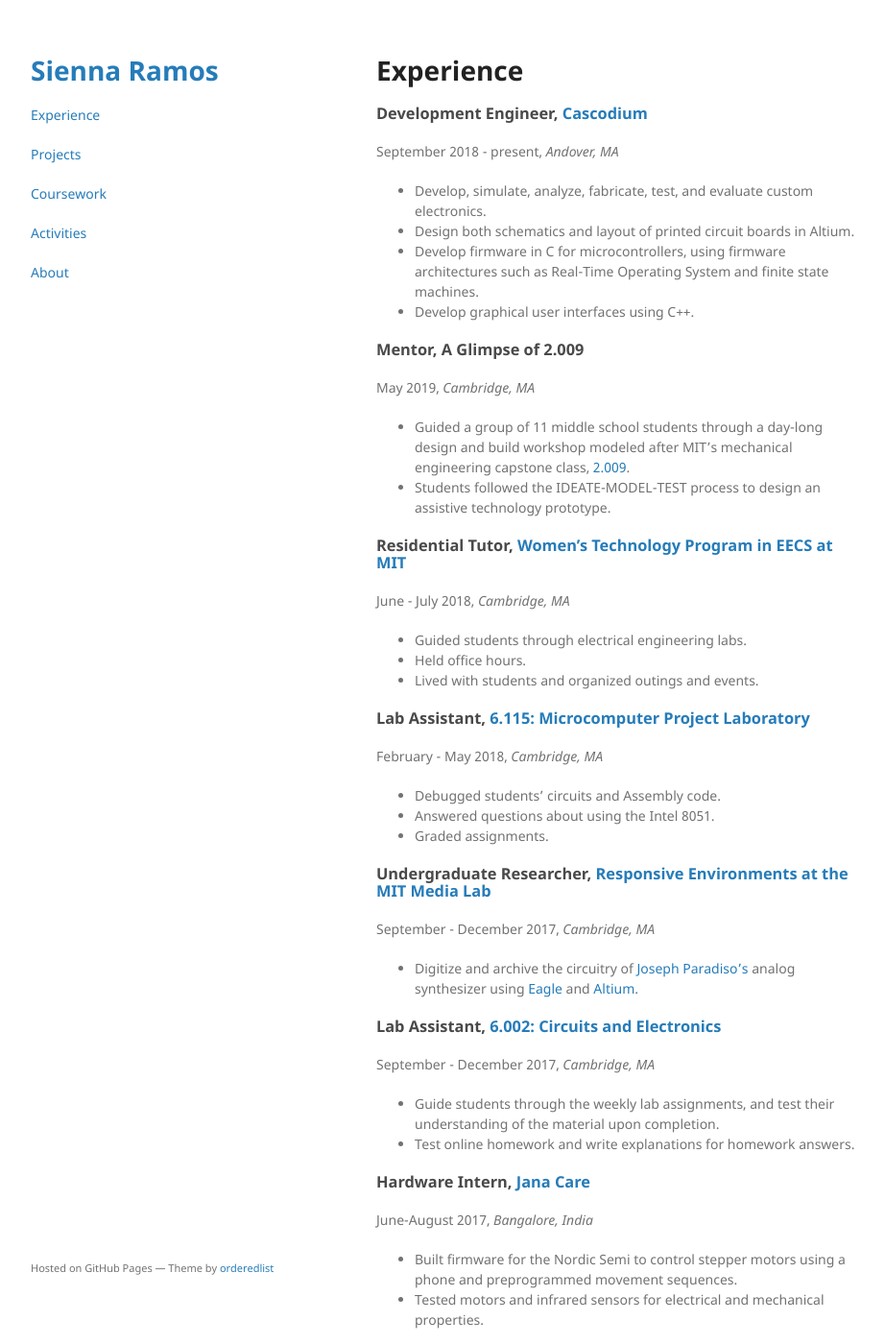
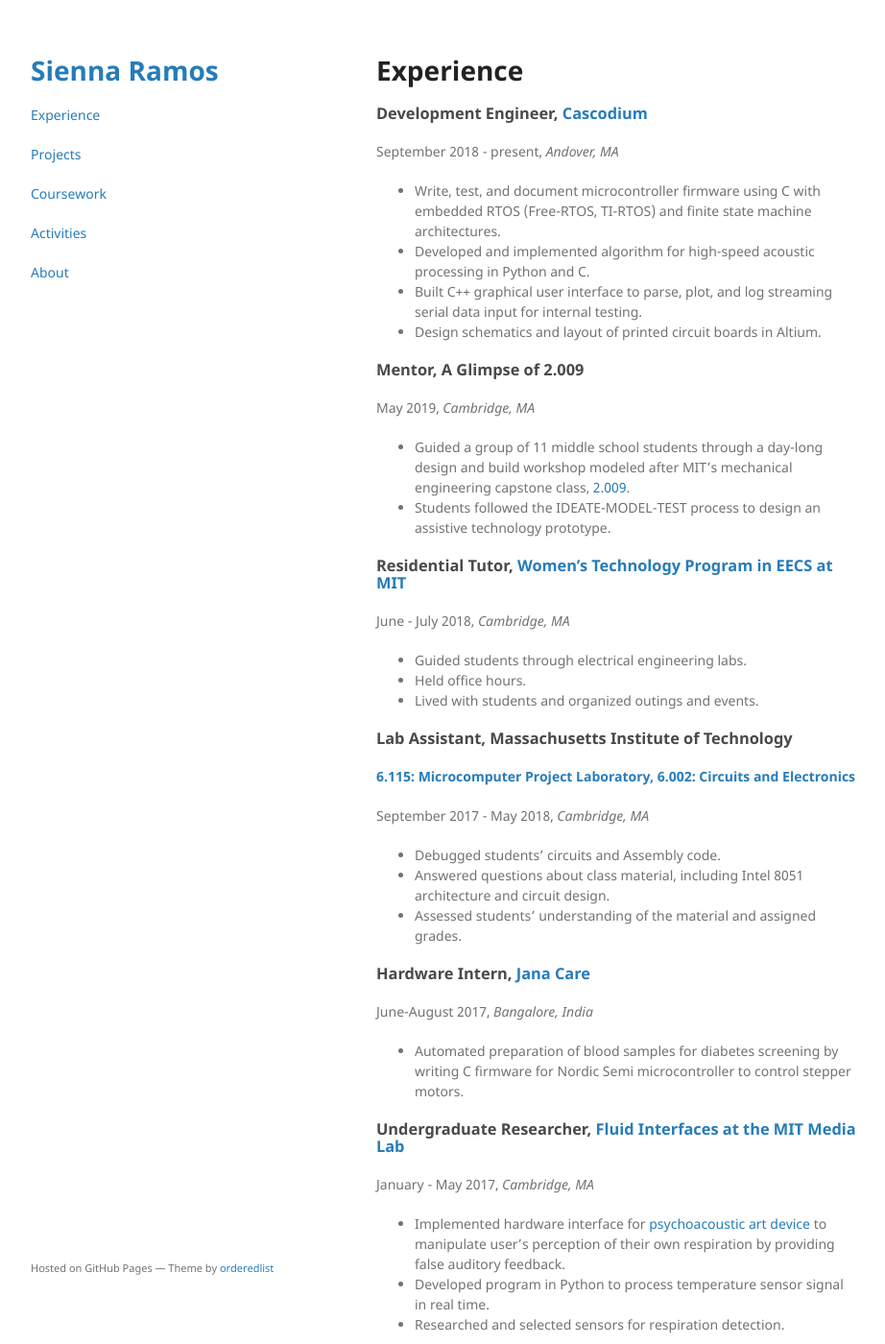
Before and after one commit to saramos/saramos.github.io, a Jekyll site: the page built from experience.md, in a window 1280 px wide and 1400 px high. Shown: the whole window at 96% size, without its empty margins (178-1100 px from the left). Built offline with Jekyll 4.4.1, drawn with Linux system fonts in a browser that asks for light colours; our own code applies the rules of GitHub Pages for plain Markdown files; some of the changed text lies outside the part shown.

Commit message:
updated wording on experience

```diff
--- a/experience.md
+++ b/experience.md
@@ -6,10 +6,10 @@
 
 ### Development Engineer, [Cascodium](https://cascodium.com/)
 September 2018 - present, _Andover, MA_
-* Develop, simulate, analyze, fabricate, test, and evaluate custom electronics.
-*	Design both schematics and layout of printed circuit boards in Altium.
-*	Develop firmware in C for microcontrollers, using firmware architectures such as Real-Time Operating System and finite state machines.
-*	Develop graphical user interfaces using C++.
+* Write, test, and document microcontroller firmware using C with embedded RTOS (Free-RTOS, TI-RTOS) and finite state machine architectures.
+* Developed and implemented algorithm for high-speed acoustic processing in Python and C.
+* Built C++ graphical user interface to parse, plot, and log streaming serial data input for internal testing.
+* Design schematics and layout of printed circuit boards in Altium.
 
 
 ### Mentor, A Glimpse of 2.009
@@ -23,32 +23,22 @@
 * Held office hours.
 * Lived with students and organized outings and events.
 
-
-### Lab Assistant, [6.115: Microcomputer Project Laboratory](http://web.mit.edu/6.115/www/)
-February - May 2018, _Cambridge, MA_
-* Debugged students' circuits and Assembly code.
-* Answered questions about using the Intel 8051.
-* Graded assignments.
-
-
-### Undergraduate Researcher, [Responsive Environments at the MIT Media Lab](https://www.media.mit.edu/groups/responsive-environments/overview/)
-September - December 2017, _Cambridge, MA_
-* Digitize and archive the circuitry of [Joseph Paradiso's](http://web.media.mit.edu/~joep/) analog synthesizer using [Eagle](https://www.autodesk.com/products/eagle/overview) and [Altium](http://www.altium.com/).
-
-### Lab Assistant, [6.002: Circuits and Electronics](https://ocw.mit.edu/courses/electrical-engineering-and-computer-science/6-002-circuits-and-electronics-spring-2007/)
-September - December 2017, _Cambridge, MA_
-* Guide students through the weekly lab assignments, and test their understanding of the material upon completion.
-* Test online homework and write explanations for homework answers.
+### Lab Assistant, Massachusetts Institute of Technology
+#### [6.115: Microcomputer Project Laboratory, ](http://web.mit.edu/6.115/www/) [6.002: Circuits and Electronics](https://ocw.mit.edu/courses/electrical-engineering-and-computer-science/6-002-circuits-and-electronics-spring-2007/)
+September 2017 - May 2018, _Cambridge, MA_
+* Debugged students’ circuits and Assembly code.
+* Answered questions about class material, including Intel 8051 architecture and circuit design.
+* Assessed students’ understanding of the material and assigned grades.
 
 ### Hardware Intern, [Jana Care](http://www.janacare.com/)
 June-August 2017, _Bangalore, India_
-* Built firmware for the Nordic Semi to control stepper motors using a phone and preprogrammed movement sequences.
-* Tested motors and infrared sensors for electrical and mechanical properties.
+* Automated preparation of blood samples for diabetes screening by writing C firmware for Nordic Semi microcontroller to control stepper motors.
 
 ### Undergraduate Researcher, [Fluid Interfaces at the MIT Media Lab](https://www.media.mit.edu/groups/fluid-interfaces/overview/)
 January - May 2017, _Cambridge, MA_
-* Built a Python program for Arduino to record, process, and react to audio signal data in real time.
-* Designed the physical characteristics of a wearable device.
+*	Implemented hardware interface for [psychoacoustic art device](https://slowimmediate.com/masque) to manipulate user’s perception of their own respiration by providing false auditory feedback.
+*	Developed program in Python to process temperature sensor signal in real time.
+*	Researched and selected sensors for respiration detection.
 
 ### Program Manager Intern, [Cloud and Enterprise at Microsoft](https://cloud.microsoft.com/en-us/)
 June - September 2016, _Redmond, WA_
@@ -62,5 +52,5 @@
 
 ### Research Intern, [Music Technology Group at Universitat Pompeu Fabra](https://www.upf.edu/web/mtg)
 June - August 2015, _Barcelona, Spain_
-* Developed and tested a machine learning algorithm in Python to convert one singing voice to another.
+* Developed and tested a voice processing machine learning algorithm in Python to convert one singing voice to another.
 * Co-authored and presented a poster session at _Red Temática en Tecnologiás del Habla_ (RTTH) Summer School on Speech Technology.
```
